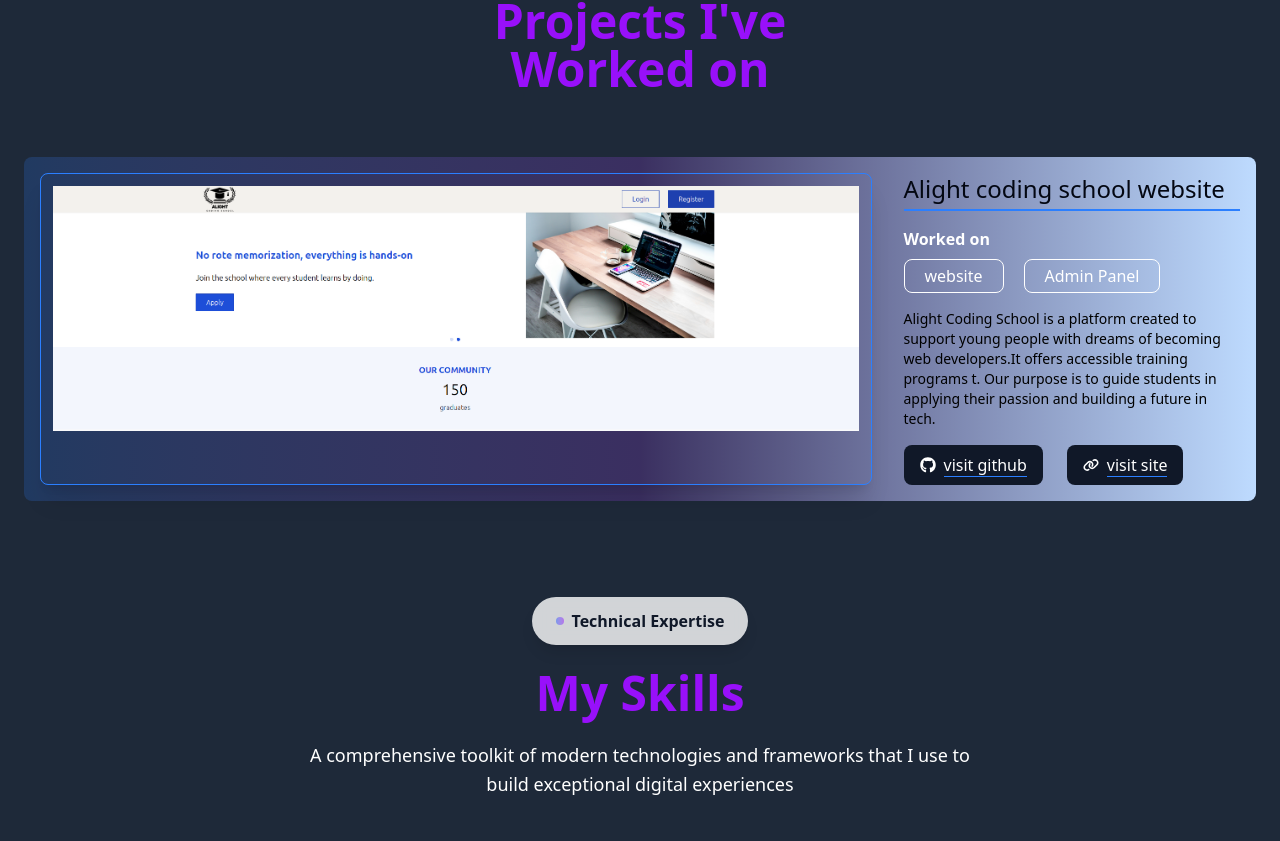
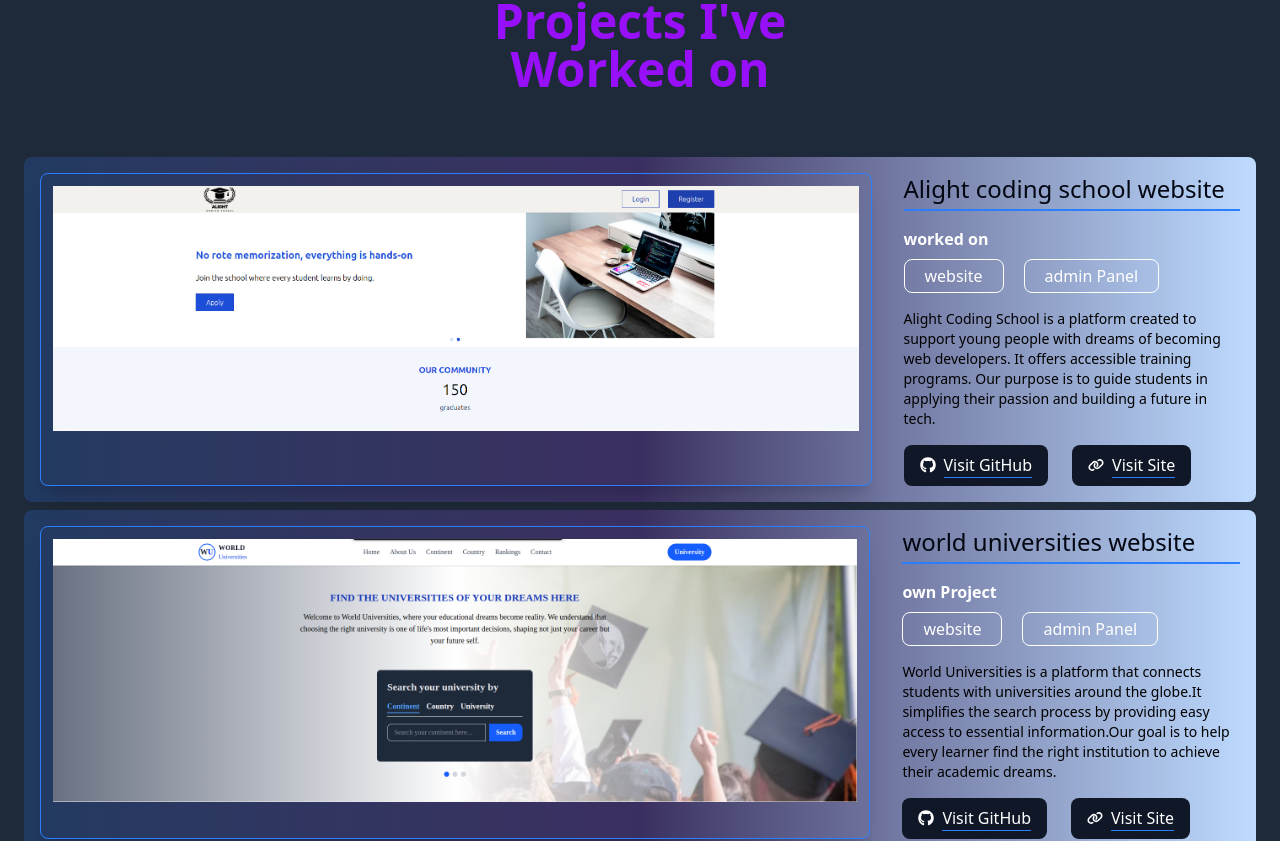
Before and after one commit to Freddy-bij/Personal_Portfolio, a React (Vite) app: page / in a window 1280 px wide. Shown: the part 3116-3957 px from the top of the page. Built offline with nearby package versions, Linux system fonts and the light colour scheme.

Commit message:
changes added

```diff
--- a/src/Components/ProjectsSect.jsx
+++ b/src/Components/ProjectsSect.jsx
@@ -4,11 +4,12 @@
 import { FaGithub, FaLink } from "react-icons/fa6"
 import { Link } from "react-router"
 import { filsContent } from "../contents/apiContent"
+import Projects from "../Projects.json"
 import { useContext } from "react"
 const ProjectsSect = () => {
     const { isChange, setIsChange } = useContext(filsContent)
   return (
-    <div className="max-w-7xl mx-auto px-6 ">
+    <div id="projects" className="max-w-7xl mx-auto px-6 ">
       <motion.div
         className="text-center mb-16"
         initial={{ opacity: 0, y: 30 }}
@@ -26,11 +27,15 @@
           </span>
         </h2>
       </motion.div>
-      <div className="  bg-gradient-to-r from-blue-500/20 via-purple-500/20  to-blue-200  md:flex p-4 rounded-lg gap-8">
+
+
+      {
+        Projects.map((project) => (
+           <div className="  bg-gradient-to-r from-blue-500/20 via-purple-500/20  to-blue-200  md:flex p-4 mb-2 rounded-lg gap-8">
         <div className="border-blue-500 border shadow-xl p-3 rounded-lg">
 
           <div className="">
-            <img src={alight1} alt="alight1" className="h-full" />
+            <img src={project.image} alt="alight1" className="h-full" />
           </div>
 
 
@@ -38,29 +43,45 @@
         </div>
 
         <div className="md:w-200">
-          <h2 className="md:text-2xl text-gray-950 border-b-blue-500 border-b-2  mt-4 pb-1 md:mt-0 mb-4 text-bold">Alight coding school website</h2>
-          <span className="text-white font-bold ">Worked on</span>
+          <h2 className="md:text-2xl text-gray-950 border-b-blue-500 border-b-2  mt-4 pb-1 md:mt-0 mb-4 text-bold">{project.title}</h2>
+          <span className="text-white font-bold ">{project.subtitle}</span>
+
+
           <div className="sm:flex my-2 gap-5">
-            <div className="border rounded-lg px-5 py-1 gap-1  mb-3 sm:mb-0">website</div>
-            <div className="border rounded-lg px-5 py-1 gap-1">Admin Panel</div>
+            <div className="border rounded-lg px-5 py-1 gap-1  mb-3 sm:mb-0">{project.branchs[0]}</div>
+             <div className="border rounded-lg px-5 py-1 gap-1  mb-3 sm:mb-0">{project.branchs[1]}</div>
+
           </div>
 
+
+
           <div>
-            <p className="my-4 text-sm text-black font-medium">Alight Coding School is a platform created to support young people with dreams of becoming web developers.It offers accessible training programs t.
-              Our purpose is to guide students in applying their passion and building a future in tech.</p>
+            <p className="my-4 text-sm text-black font-medium">{project.description}</p>
           </div>
           <div className="sm:flex  sm:gap-6">
-            <div className={`flex ${isChange? " bg-gray-900" : "bg-gray-300"} px-4 py-2 rounded-lg items-center gap-2 sm:mb-0 mb-2`}>
-              <div><FaGithub/></div>
-              <Link><span className="border-b-blue-500 border-b hover:border-none hover:text-blue-500 ">visit github</span></Link>
+
+            {project.links.map((link , index)=>(
+                 <div className={`flex ${isChange? " bg-gray-900" : "bg-gray-300"} px-4 py-2 rounded-lg items-center gap-2 sm:mb-0 mb-2`}>
+              <a
+                 key={index}
+                 href={link.url}
+                 target="_blank"
+                 rel="noopener noreferrer"
+                 className="sm:flex items-center sm:gap-2"
+              >
+              {link.type ==="github" ? <FaGithub/> : <FaLink/>}
+              <span className="border-b-blue-500 border-b hover:border-none hover:text-blue-500 ">{link.label}</span>
+              </a>
             </div>
-             <div className={`flex ${isChange? " bg-gray-900" : "bg-gray-300"} px-4 py-2 rounded-lg items-center gap-2`}>
-              <div><FaLink/></div>
-              <Link to="https://cs-website-1.onrender.com/" target="_blank"><span className="border-b-blue-500 border-b hover:border-none hover:text-blue-500 ">visit site </span></Link>
-            </div>
+            ))}
+
+
           </div>
         </div>
       </div>
+        ))
+      }
+
     </div>
   )
 }
--- a/src/Projects.json
+++ b/src/Projects.json
@@ -1,11 +1,48 @@
 [
     {
-        "id":1,
-        "title":"",
-        "subtitle":"",
-        "branchs":["website" , "admin Panel"],
-        "description":"",
-        "links":["visit github" , "vist site"],
-        "image":""
+        "id": 1,
+        "title": "Alight coding school website",
+        "subtitle": "worked on",
+        "branchs": [
+            "website",
+            "admin Panel"
+        ],
+        "description": "Alight Coding School is a platform created to support young people with dreams of becoming web developers. It offers accessible training programs. Our purpose is to guide students in applying their passion and building a future in tech.",
+        "links": [
+            {
+                "type": "github",
+                "label": "Visit GitHub",
+                "url": "https://github.com/eugide/alight-coding-school-website"
+            },
+            {
+                "type": "site",
+                "label": "Visit Site",
+                "url": "https://cs-website-1.onrender.com/"
+            }
+        ],
+        "image": "./src/images/alight1.png"
+    },
+    {
+        "id": 2,
+        "title": "world universities website",
+        "subtitle": "own Project",
+        "branchs": [
+            "website",
+            "admin Panel"
+        ],
+        "description": "World Universities is a platform that connects students with universities around the globe.It simplifies the search process by providing easy access to essential information.Our goal is to help every learner find the right institution to achieve their academic dreams.",
+        "links": [
+            {
+                "type": "github",
+                "label": "Visit GitHub",
+                "url": "https://github.com/Freddy-bij/world-universities-websity"
+            },
+            {
+                "type": "site",
+                "label": "Visit Site",
+                "url": "https://world-universities.vercel.app/"
+            }
+        ],
+        "image": "./src/images/univ1.png"
     }
 ]
```
